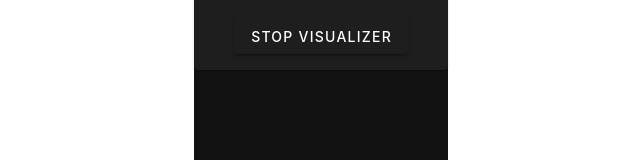
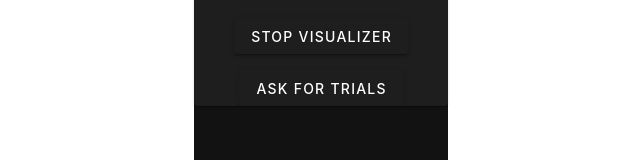
Before and after one commit to AntonBrinkCodes/localcap-viewer, a Vue app: page /1/dynamic in a window 1280 px wide. Shown: the part 234-394 px from the top of the page, without its empty margins (319-959 px from the left). Built offline with nearby package versions, Linux system fonts and the light colour scheme; no server answers; a small style sheet from the web is missing.

Commit message:
get trials in Dynamic

```diff
--- a/src/components/Dynamic.vue
+++ b/src/components/Dynamic.vue
@@ -19,6 +19,7 @@
             Back to home
         </v-btn>
 
+
         <v-card-text>
             <v-btn @click="this.getVisualizerJson" >
                 Load visualizer Json
@@ -30,6 +31,10 @@
                 Stop Visualizer
             </v-btn>
         </v-card-text>
+
+        <v-btn @click="this.getTrials">
+            ask for trials
+        </v-btn>
     </v-card>
 
     <v-card-text>
@@ -58,10 +63,16 @@ export default{
         ...mapState({
             sessionID: state => state.sessionID,
             cameras: state => state.mobilesCount,
+            trials: state => state.trials,
         }),
         ...mapState('data',{
             isTest: state => state.test_session,
         }),
+    },
+    watch: {
+        trials(newTrials) {
+            console.log(newTrials)
+        }
     },
     methods: {
         ...mapActions(['sendMessage', 'getBASEURL']),
@@ -77,8 +88,18 @@ export default{
                 session_id: this.sessionID
             })
         },
+        getTrials(){
+            const getTrialsMsg = {
+                command: "get_session_trials",
+            }
+            this.sendMessage({
+                message: JSON.stringify(getTrialsMsg),
+                session_id: this.sessionID
+            })
+        },
         stopVisualizer(){
             this.visualizerJson = null
+
         },
         getVisualizerJson() {
             this.visualizerJson = animationData
@@ -92,6 +113,9 @@ export default{
             });*/
         },
     },
+    created() {
+        this.getTrials()
+    }
 
 
 }
--- a/src/store/store.js
+++ b/src/store/store.js
@@ -24,6 +24,7 @@ export default createStore({
     toastMessage: '',
     toastType: 'info',
     sessionList: {},
+    trialList: {},
   },
   mutations: {
     SET_WEBSOCKET(state, webSocket) {
@@ -73,7 +74,11 @@ export default createStore({
     SET_SESSION_LIST(state, values){
       console.log("Received new session list", values)
       state.sessionList = values
-    }
+    },
+    SET_TRIAL_LIST(state, values){
+      console.log("Received new trials list", values)
+      state.trialList = values
+    },
   },
   actions: {
     connectWebSocket({ state, commit, dispatch }) {
@@ -166,6 +171,9 @@ export default createStore({
                 const visualizerJson = jsonMessage.content
                 commit('data/SET_VISUALIZER_JSON', visualizerJson)
               }
+              else if (jsonMessage.command == "sessionTrials"){
+                commit('SET_TRIAL_LIST', jsonMessage.content)
+              }
         }
 
 
```
Also changed, not shown: src/components/HelloWorld.vue (indentation only).
